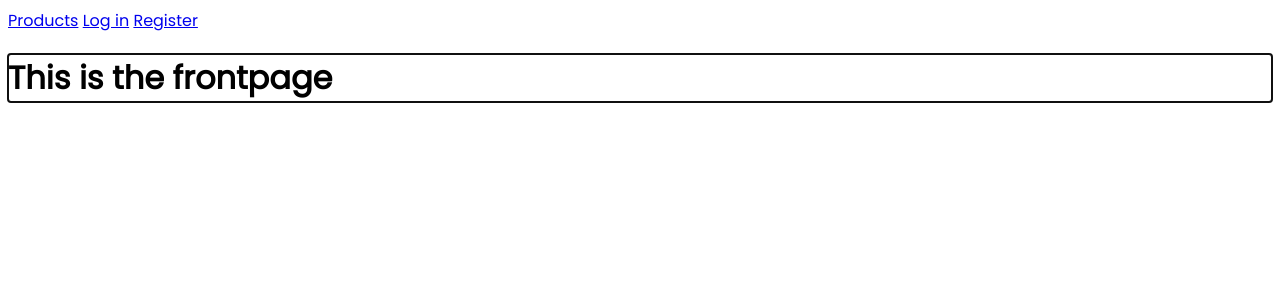
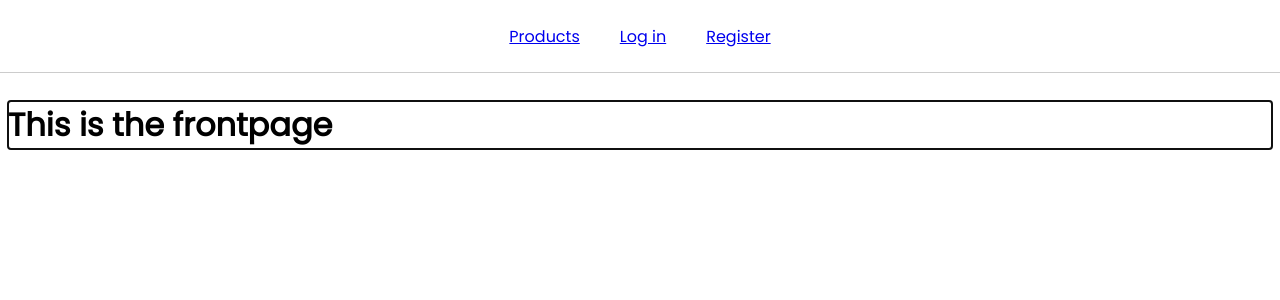
Before and after one commit to davidfrp/svelte-shop, a Svelte app: page / in a window 1280 px wide. Shown: the top 300 px of the page. Built offline with nearby package versions, Linux system fonts and the light colour scheme.

Commit message:
Added navbar

```diff
--- a/src/App.svelte
+++ b/src/App.svelte
@@ -3,14 +3,12 @@
     import Frontpage from "./routes/Frontpage.svelte";
     import Signin from "./routes/Login.svelte";
     import Signup from "./routes/Register.svelte";
+    import Navbar from "./components/Navbar.svelte";
 </script>
 
 <Router>
-    <nav>
-        <Link to="/">Products</Link>
-        <Link to="/login">Log in</Link>
-        <Link to="/register">Register</Link>
-    </nav>
+    <Navbar />
+    <main>
         <Route path="/">
         <Frontpage />
         </Route>
@@ -20,4 +18,5 @@
         <Route path="/register">
             <Signup />
         </Route>
+    </main>
 </Router>
--- /dev/null
+++ b/src/components/Navbar.svelte
@@ -0,0 +1,39 @@
+<script>
+    import { token } from "../stores/authStore";
+    import { user } from "../stores/authStore";
+</script>
+
+<nav>
+    <a href="/">Products</a>
+    {#if $user}
+        <a href="/" on:click={() => token.set(null)}>Log out</a>
+    {:else}
+        <a href="/login">Log in</a>
+        <a href="/register">Register</a>
+    {/if}
+</nav>
+
+<style>
+    :global(body) {
+        padding-top: 4.5rem;
+    }
+
+    nav {
+        display: flex;
+        align-items: center;
+        justify-content: center;
+        height: 4.5rem;
+        border-bottom: 1px solid #ccc;
+        position: fixed;
+        right: 0;
+        left: 0;
+        top: 0;
+    }
+
+    nav a {
+        display: flex;
+        align-items: center;
+        padding: 0 1.25rem;
+        height: 100%;
+    }
+</style>
```
Lines whose indentation alone changed are shown as unchanged.
